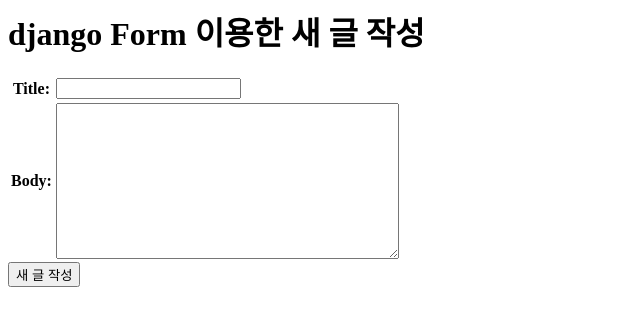
After one commit to LEEJUNB/20210321_DjangoBlog, a Django app: page /djangocreate/ in a window 1280 px wide. The commit adds this page. Shown: the top 326 px of the page, without its empty margins (0-640 px from the left). Run offline with Django 3.2, Linux system fonts and the light colour scheme.

Commit message:
django form

```diff
--- /dev/null
+++ b/blogproject/blogapp/forms.py
@@ -0,0 +1,11 @@
+# django form을 저장
+# HTML form의 models.py 역할 : 클래스 객체 생성
+
+from django import forms
+# from .models import Blog
+
+# forms의 Form을 상속받는 BlogForm 클래스
+class BlogForm(forms.Form) :
+    # forms.Form의 형식에 맞게 지정한 입력값들
+    title = forms.CharField() # 문자열 형식
+    body = forms.CharField(widget=forms.Textarea) # Textarea : 더 많은 문자 받음
--- /dev/null
+++ b/blogproject/blogapp/templates/form_create.html
@@ -0,0 +1,11 @@
+<h1>django Form 이용한 새 글 작성</h1>
+
+<form action="" method="POST">
+    <!-- secure -->
+    {% csrf_token %}
+
+    <table>
+        {{ form.as_table }} <!-- table태그로 감싼 것 처럼 보여줌  -->
+    </table>
+    <input type="submit" value ="새 글 작성">
+</form>
--- a/blogproject/blogapp/templates/index.html
+++ b/blogproject/blogapp/templates/index.html
@@ -3,4 +3,5 @@
 <!-- 블로그 글 목록 작성 예정-->
 
 <!-- 블로그 새글 작성 -->
-<a href="{% url 'new' %}">새 글 생성</a>
+<a href="{% url 'new' %}"> HTML Form 새 글 생성</a><br/>
+<a href="{% url 'djangocreate' %}"> Django Form 새 글 생성</a>
--- a/blogproject/blogproject/urls.py
+++ b/blogproject/blogproject/urls.py
@@ -9,4 +9,7 @@
     # html form 이용한 블로그 객체
     path('new/', views.new, name='new'),
     path('create/', views.create, name='create'),
+
+    # django form 이용한 블로그 객체생성
+    path('djangocreate/', views.djangocreate, name='djangocreate'),
 ]
```
Also changed, not shown: blogproject/db.sqlite3.
